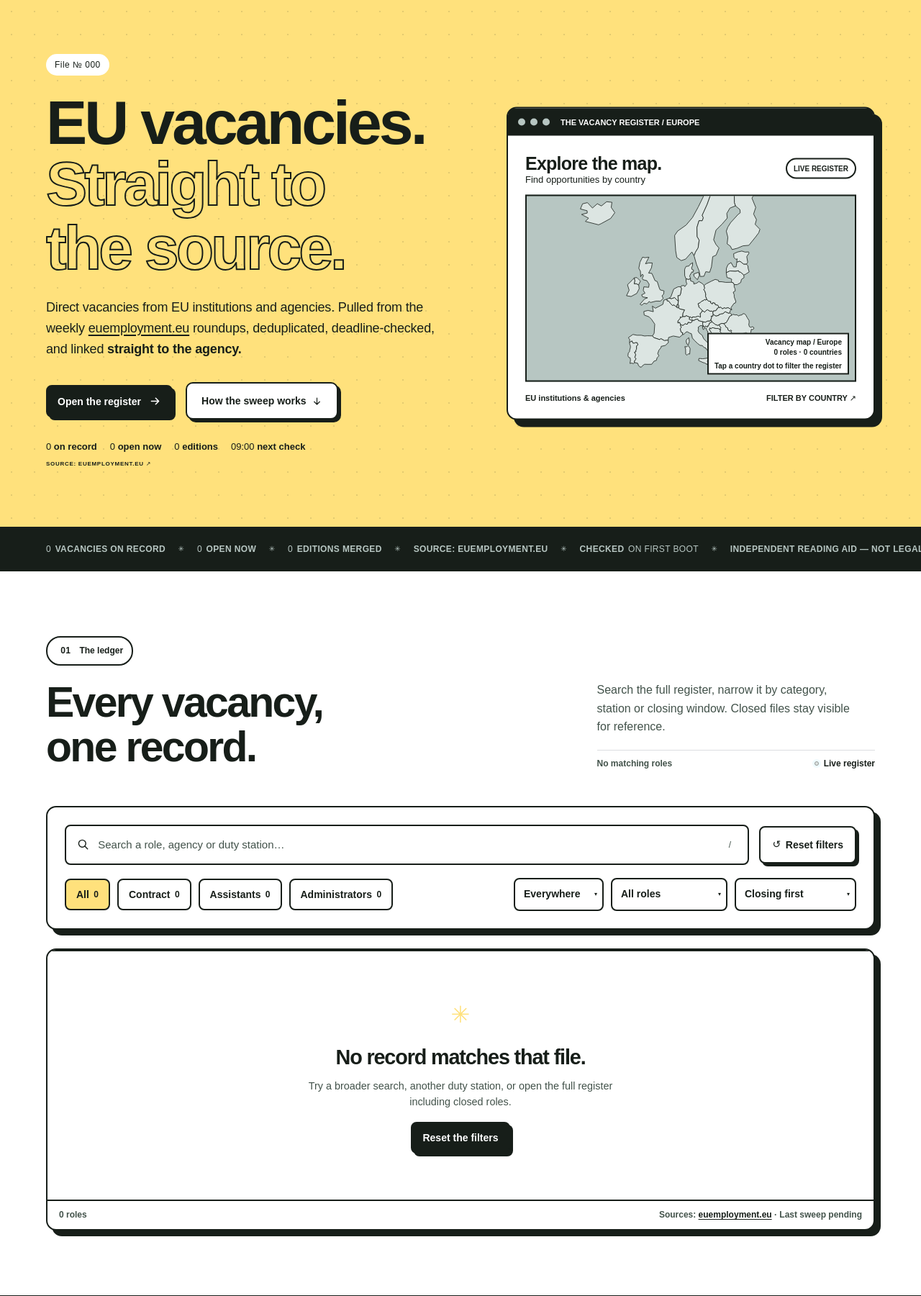
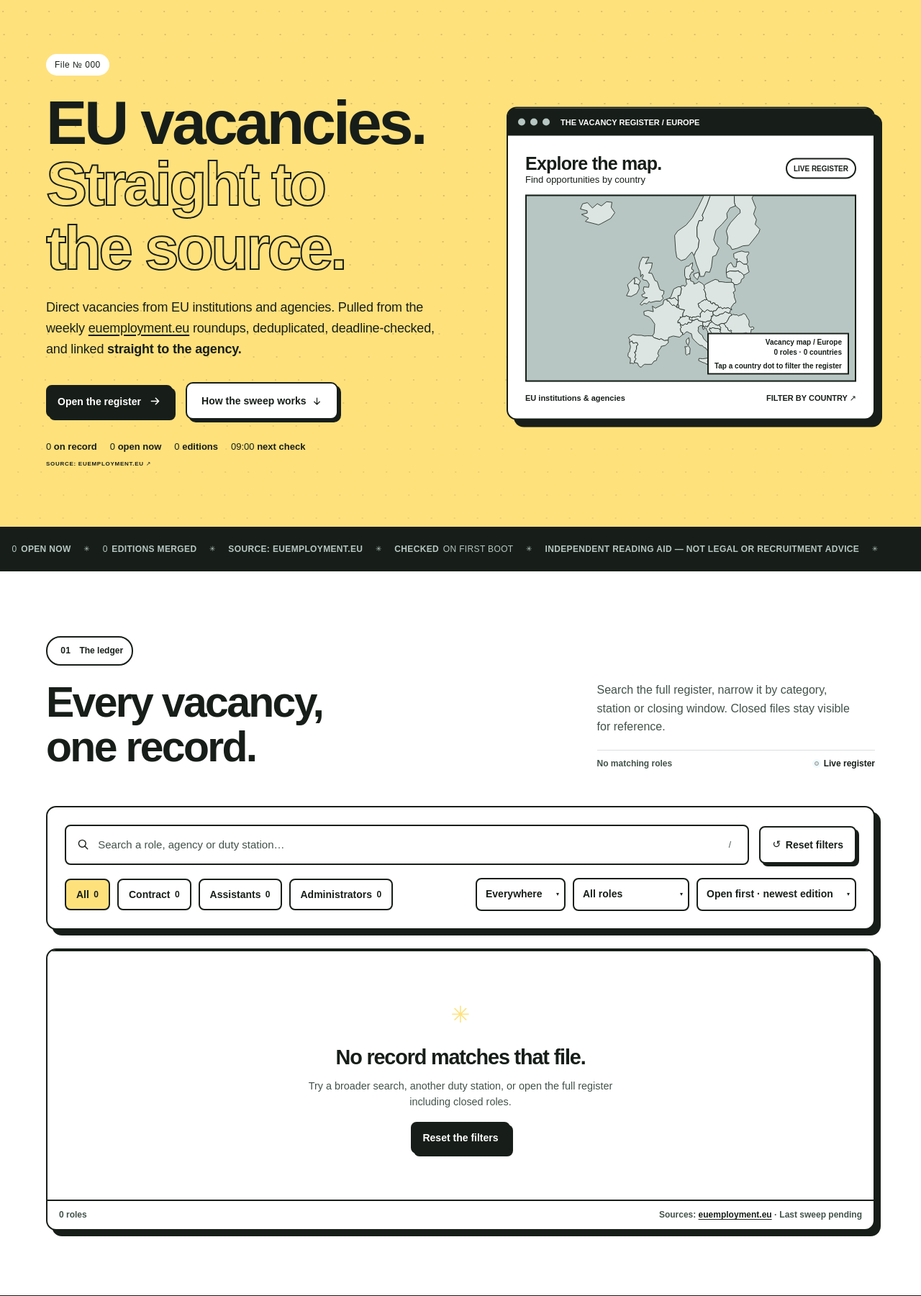
Before and after one commit to fanaman74/euvacancies, a Node server app: page / in a window 1280 px wide. Shown: the part 82-1883 px from the top of the page at 72% size. Run offline with Node 20, Linux system fonts and the light colour scheme; data that the repository does not hold is empty; some web fonts are replaced.

Commit message:
Show open vacancies first and animate the homepage

```diff
--- a/public/app.js
+++ b/public/app.js
@@ -31,7 +31,7 @@
     category: 'all',
     location: 'all',
     status: 'all',
-    sort: 'deadline',
+    sort: 'newest',
     query: '',
     page: 1,
   };
@@ -86,6 +86,8 @@
   function sortedRows() {
     return [...rows].sort((a, b) => {
       if (state.sort === 'newest') {
+        const statusOrder = Number(a.dataset.status === 'closed') - Number(b.dataset.status === 'closed');
+        if (statusOrder) return statusOrder;
         return (b.dataset.published || '').localeCompare(a.dataset.published || '');
       }
       if (state.sort === 'title') {
--- a/public/neo-ui.css
+++ b/public/neo-ui.css
@@ -29,3 +29,60 @@ html,body {background:#ffe17c;color:#171e19} body {font-family:var(--body);backg
 .brand--footer {justify-content:flex-start;align-items:flex-start}
 @media (max-width:820px) {.fineprint__warning-stamp {display:none}.fineprint__warning {padding:18px}.fineprint__warning p {max-width:none}}
 .status-page {background:#ffe17c}.status-card {background:#fff;border:2px solid #171e19;border-radius:14px;box-shadow:10px 10px 0 #171e19}.status-card h1 {font-weight:800;line-height:.95;letter-spacing:-.04em}.status-card h1 em {color:#171e19;font-style:normal}.status-card > p:not(.section-index) {color:#42524a}
+
+.status--open, .status--soon, .status--today, .status--rolling {
+  background: #c4ebcb;
+  color: #124421;
+}
+.status--closed {
+  background: #ffd3d3;
+  color: #861b1b;
+}
+
+.ticker__track {
+  min-width: 0;
+  padding: 0;
+  animation: register-ticker 40s linear infinite;
+}
+.ticker__group {
+  display: flex;
+  flex: none;
+  align-items: center;
+  justify-content: space-around;
+  min-width: 100vw;
+  padding-inline: var(--gutter);
+}
+.ticker:hover .ticker__track,
+.ticker:focus-within .ticker__track {
+  animation-play-state: paused;
+}
+@keyframes register-ticker {
+  to { transform: translateX(-50%); }
+}
+
+.hero { background-image: none; }
+.hero__dot-wave {
+  position: absolute;
+  inset: 0;
+  overflow: hidden;
+  pointer-events: none;
+}
+.hero__dot-wave i {
+  display: block;
+  width: calc(100% + 32px);
+  height: 32px;
+  margin-left: -16px;
+  background: radial-gradient(rgba(23, 30, 25, .18) 1px, transparent 1.5px) 0 0 / 32px 32px;
+  animation: hero-dot-wave 5s ease-in-out infinite;
+  animation-delay: calc(var(--row) * -140ms);
+}
+@keyframes hero-dot-wave {
+  0%, 100% { transform: translateX(-9px); opacity: .45; }
+  50% { transform: translateX(9px); opacity: 1; }
+}
+@media (prefers-reduced-motion: reduce) {
+  .hero__dot-wave i, .ticker__track { animation: none !important; }
+  .ticker__group[aria-hidden="true"] { display: none; }
+  .ticker { overflow-x: auto; }
+}
+.ticker:focus-visible { outline: 2px solid #ffe17c; outline-offset: -4px; }
--- a/server.js
+++ b/server.js
@@ -143,12 +143,7 @@ async function loadSiteData() {
               deadline_date, deadline_text, indefinite_contract, apply_url, source_post_id,
               source_post_title, source_post_url, source_published_at, first_seen_at, last_seen_at, times_seen
        FROM jobs
-       ORDER BY CASE
-                  WHEN deadline_date IS NULL THEN 1
-                  WHEN deadline_date >= $1::date THEN 0
-                  ELSE 1
-                END,
-                deadline_date ASC NULLS LAST,
+       ORDER BY (deadline_date IS NOT NULL AND deadline_date < $1::date),
                 source_published_at DESC NULLS LAST,
                 title ASC`,
       [today],
--- a/views/index.ejs
+++ b/views/index.ejs
@@ -53,6 +53,11 @@
 
   <main id="top">
     <section class="hero" aria-labelledby="hero-title">
+      <div class="hero__dot-wave" aria-hidden="true">
+        <% for (let row = 0; row < 36; row++) { %>
+          <i style="--row: <%= row %>"></i>
+        <% } %>
+      </div>
       <div class="hero__visual">
         <div class="hero__visual-bar" aria-hidden="true"><i></i><i></i><i></i><span>THE VACANCY REGISTER / EUROPE</span></div>
         <div class="hero__visual-heading"><div><strong>Explore the map.</strong><span>Find opportunities by country</span></div><span class="hero__visual-badge">LIVE REGISTER</span></div>
@@ -151,8 +156,10 @@
       </div>
     </section>
 
-  <div class="ticker" role="status" aria-label="Register summary">
+  <div class="ticker" tabindex="0" role="status" aria-label="Register summary">
     <div class="ticker__track">
+      <% for (const copy of [false, true]) { %>
+        <div class="ticker__group"<% if (copy) { %> aria-hidden="true"<% } %>>
           <span><b><%= stats.total %></b> vacancies on record</span>
           <i aria-hidden="true">✳</i>
           <span><b><%= stats.open %></b> open now</span>
@@ -165,6 +172,8 @@
           <i aria-hidden="true">✳</i>
           <span>Independent reading aid — not legal or recruitment advice</span>
           <i aria-hidden="true">✳</i>
+        </div>
+      <% } %>
     </div>
   </div>
 
@@ -227,7 +236,7 @@
               <span class="sr-only">Sort roles</span>
               <select id="sort-filter">
                 <option value="deadline">Closing first</option>
-                <option value="newest">Newest edition</option>
+                <option value="newest" selected>Open first · newest edition</option>
                 <option value="title">Role A–Z</option>
                 <option value="salary">Salary, high to low</option>
               </select>
```
Lines whose indentation alone changed are shown as unchanged.
